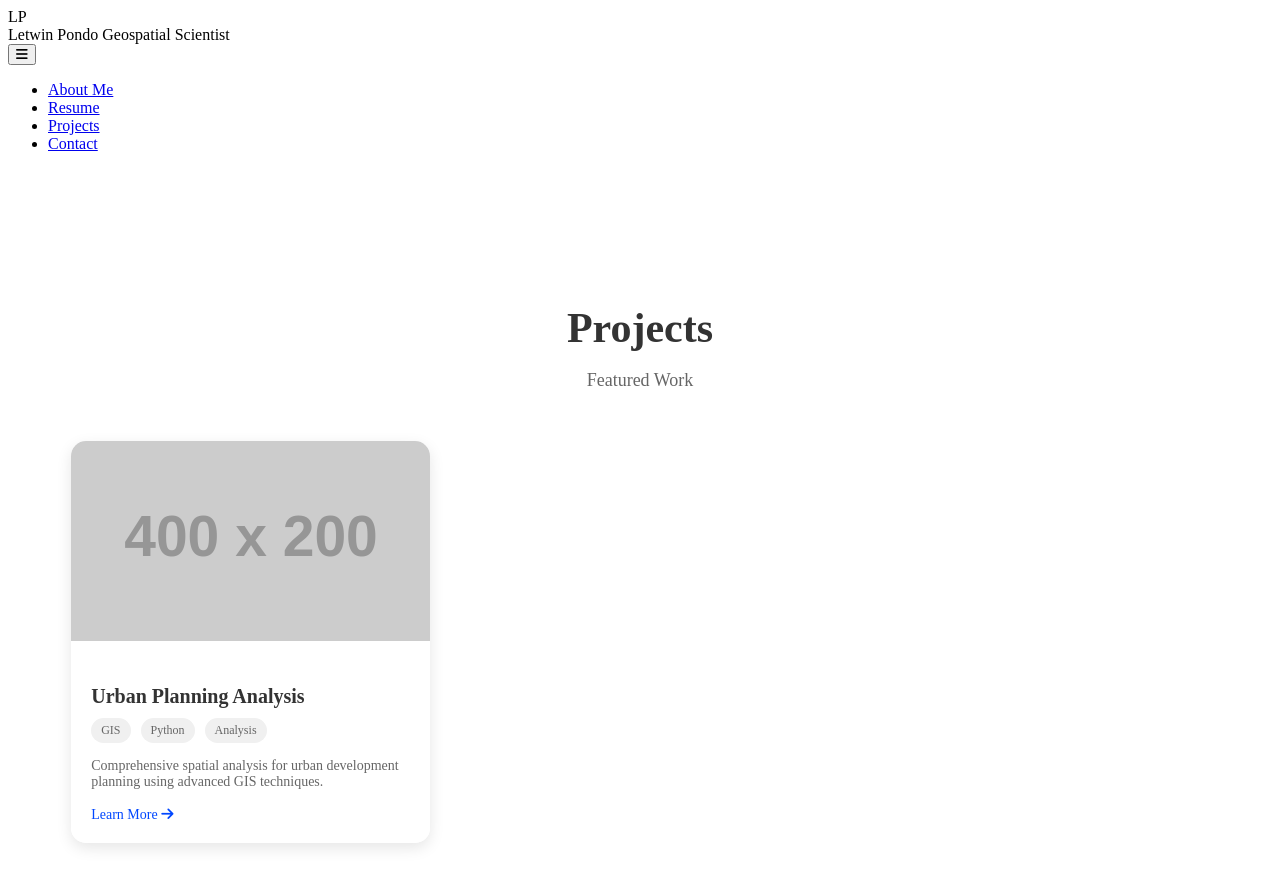
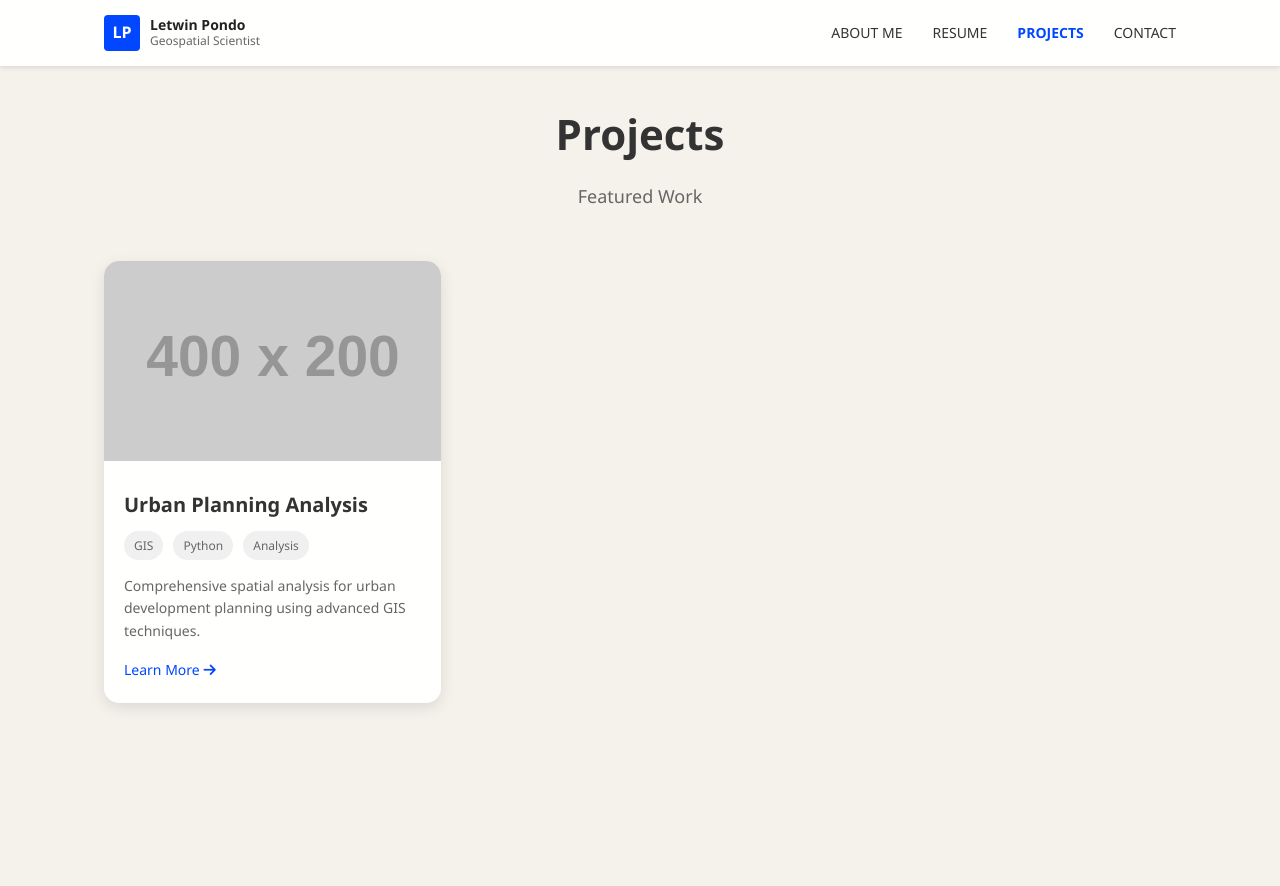
Before and after one commit to AllanKayz/profiletemplate, a plain HTML site: page projects.html in a window 1280 px wide. After the commit the page ends 800 px from the top, so only its background shows below. Drawn offline with Linux system fonts and the light colour scheme; placeholder pictures from the web are drawn by us.

Commit message:
Update projects.html

```diff
--- a/projects.html
+++ b/projects.html
@@ -8,6 +8,124 @@
     <!-- Include your existing CSS here -->
     <style>
         /* Add to your existing styles */
+/* Reset and Base Styles */
+* {
+    margin: 0;
+    padding: 0;
+    box-sizing: border-box;
+    font-family: 'Segoe UI', Tahoma, Geneva, Verdana, sans-serif;
+}
+
+html, body {
+    height: 100%;
+}
+
+body {
+    background-color: #f5f1eb;
+    color: #222;
+    line-height: 1.6;
+    display: flex;
+    flex-direction: column;
+    min-height: 100vh;
+    position: relative;
+}
+
+main {
+    flex: 1 0 auto;
+}
+
+/* Header and Navigation */
+header {
+    position: fixed;
+    top: 0;
+    left: 0;
+    width: 100%;
+    z-index: 1000;
+    background: rgba(255, 255, 255, 0.95);
+    backdrop-filter: blur(10px);
+    box-shadow: 0 2px 5px rgba(0,0,0,0.1);
+}
+
+.header-content {
+    display: flex;
+    justify-content: space-between;
+    align-items: center;
+    padding: 15px 5%;
+    max-width: 1200px;
+    margin: 0 auto;
+}
+
+.logo {
+    display: flex;
+    align-items: center;
+    z-index: 1000;
+}
+
+.logo-square {
+    width: 36px;
+    height: 36px;
+    background-color: #0047FF;
+    margin-right: 10px;
+    display: flex;
+    align-items: center;
+    justify-content: center;
+    color: white;
+    font-weight: bold;
+    border-radius: 4px;
+}
+
+.logo-text {
+    font-weight: bold;
+    font-size: 14px;
+    line-height: 1.2;
+}
+
+.logo-text span {
+    display: block;
+    font-size: 12px;
+    color: #666;
+    font-weight: normal;
+}
+
+/* Navigation */
+nav {
+    position: relative;
+}
+
+.menu-toggle {
+    display: none;
+    background: none;
+    border: none;
+    font-size: 24px;
+    cursor: pointer;
+    color: #333;
+}
+
+nav ul {
+    display: flex;
+    list-style: none;
+    gap: 30px;
+}
+
+nav ul li a {
+    text-decoration: none;
+    color: #333;
+    font-size: 14px;
+    font-weight: 500;
+    text-transform: uppercase;
+    transition: color 0.3s ease;
+}
+
+nav ul li a:hover {
+    color: #0047FF;
+}
+
+nav ul li a.active {
+    color: #0047FF;
+    font-weight: bold;
+}
+
+
         .projects-section {
             padding: 100px 5% 50px;
             max-width: 1200px;
```
